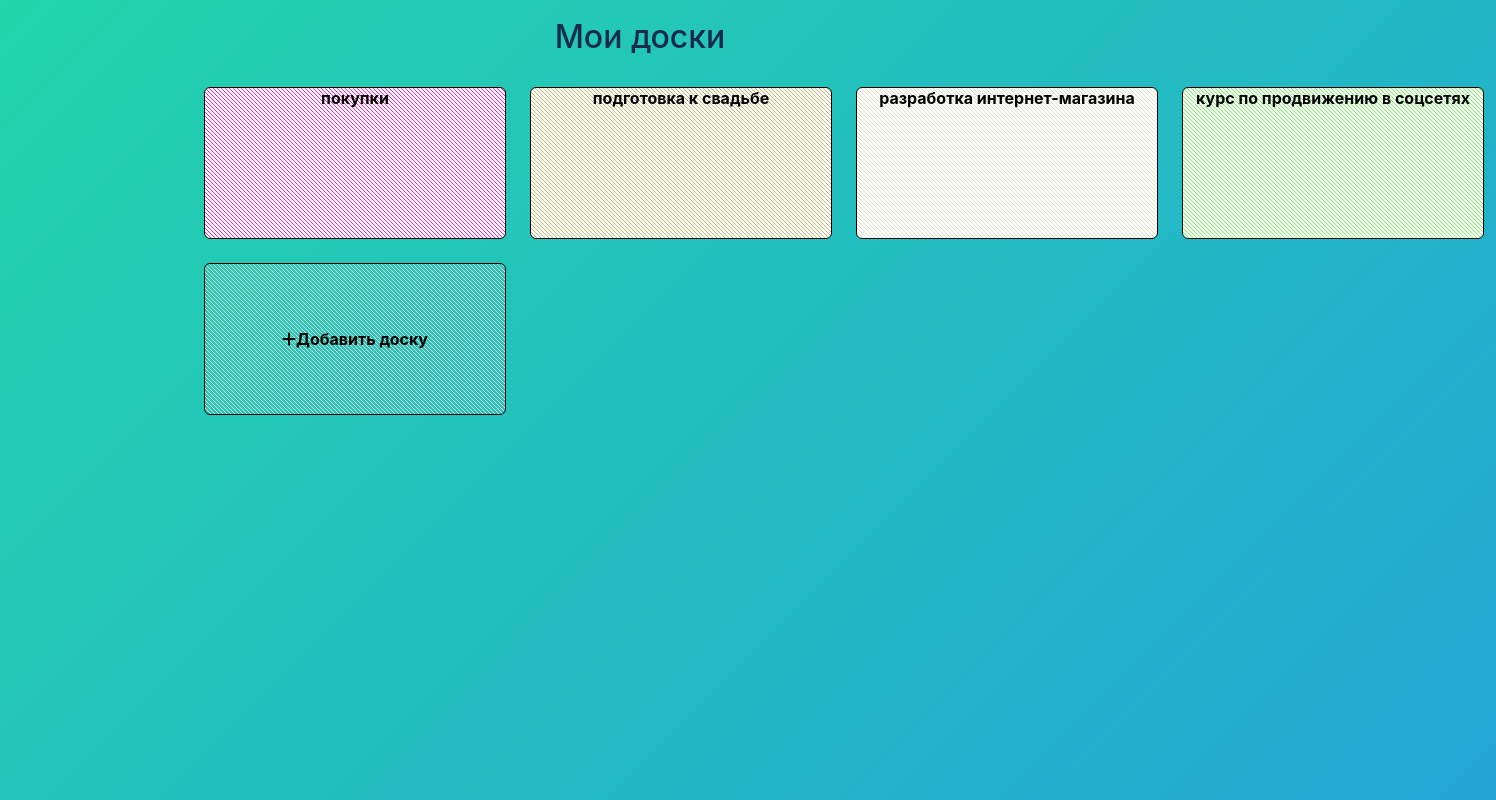
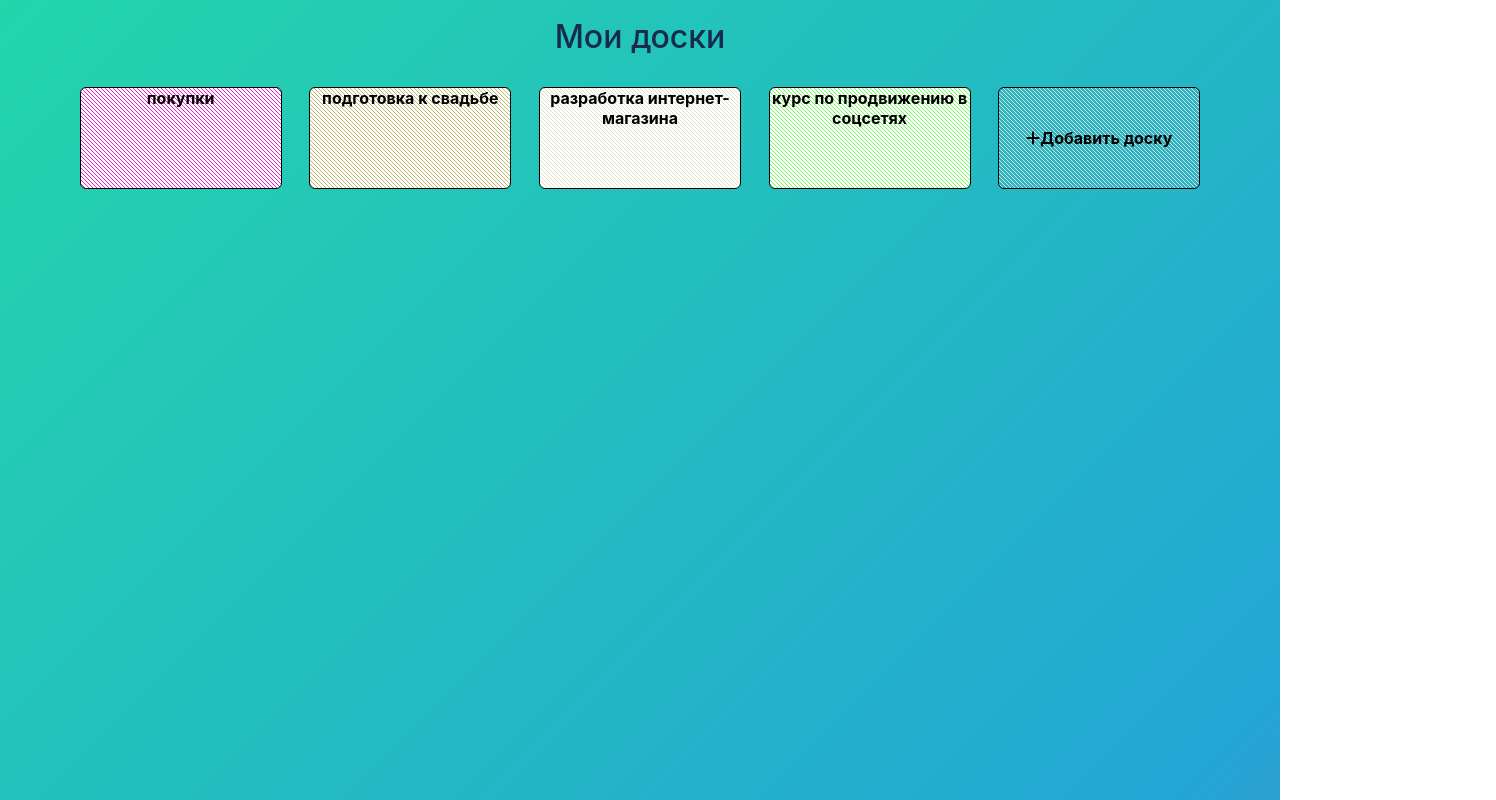
Before and after one commit to sacredrel1c/level2-1, a React (Create React App) app: page / in a window 1280 px wide. Shown: the whole page, 1496 px wide, since content can reach past the window. Built offline with nearby package versions, Linux system fonts and the light colour scheme.

Commit message:
setup api and update react to v18

```diff
--- a/package.json
+++ b/package.json
@@ -11,11 +11,12 @@
     "@testing-library/user-event": "^13.5.0",
     "@types/jest": "^27.4.1",
     "@types/react-dom": "^17.0.14",
+    "axios": "^0.26.1",
     "react": "^18.0.0",
     "react-dom": "^18.0.0",
     "react-router": "^6.3.0",
     "react-router-dom": "^6.3.0",
-    "react-scripts": "^5.0.0",
+    "react-scripts": "^5.0.1",
     "typescript": "^4.6.3",
     "web-vitals": "^2.1.4"
   },
--- /dev/null
+++ b/src/common/constants/api.ts
@@ -0,0 +1,3 @@
+export default {
+  baseURL: process.env.REACT_APP_API_URL || '',
+};
--- /dev/null
+++ b/src/common/constants/index.ts
@@ -0,0 +1,4 @@
+import api from './api';
+
+export { api };
+export default {};
--- a/src/pages/Home/components/Board/board.scss
+++ b/src/pages/Home/components/Board/board.scss
@@ -1,6 +1,6 @@
 .home-board-container {
-  width: 300px;
-  height: 150px;
+  width: 200px;
+  height: 100px;
   margin: 12px;
   border-radius: 6px;
   border: 1px solid black;
--- a/src/pages/Home/home.scss
+++ b/src/pages/Home/home.scss
@@ -2,12 +2,13 @@
   display: flex;
   flex-direction: column;
   justify-content: center;
-  margin: 0 15%;
+  margin: 0 5vw;
 }
 .boards-container {
-  display: grid;
-  grid-template-columns: repeat(4, 1fr);
-  grid-template-rows: auto;
+  display: flex;
+  flex-direction: row;
+  flex-wrap: wrap;
+  justify-content: space-evenly;
 }
 .boards-container a {
   text-decoration: none;
@@ -19,8 +20,8 @@
   line-height: 20px;
 }
 .add-board {
-  width: 300px;
-  height: 150px;
+  width: 200px;
+  height: 100px;
   margin: 12px;
   align-items: center;
   background-color: '#ffffff';
```
Also changed, not shown: src/api/request.ts (added, +14 -0 lines), src/index.tsx (+5 -4 lines), 2 other files (tests, documents, lock files or other folders).
